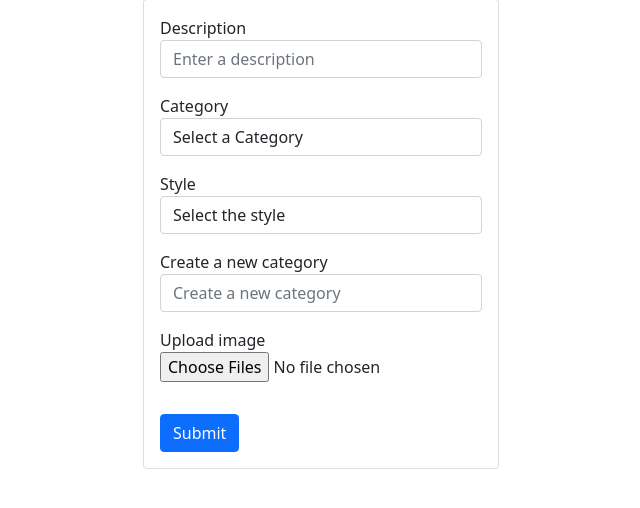
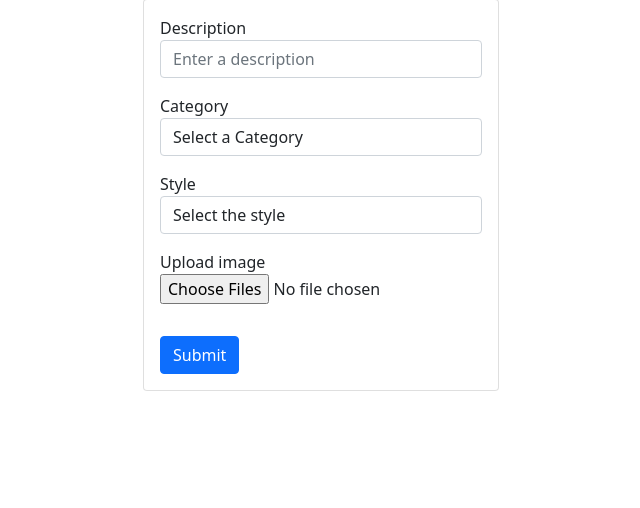
Before and after one commit to davykanye/Drip, a Django app: template templates/wardrobe/add_pic.html in a window 1280 px wide. Shown: the part 119-627 px from the top of the page, without its empty margins (319-959 px from the left). Run offline with Django 3.2, Linux system fonts and the light colour scheme; the template is opened without the code that fills it, so the values that code supplies are empty.

Commit message:
sniff sniff

```diff
--- a/templates/wardrobe/add_pic.html
+++ b/templates/wardrobe/add_pic.html
@@ -50,11 +50,6 @@
             </div>
 
             <div class="form-group m-3">
-              <label>Create a new category</label>
-              <input name="category_new" type="text" placeholder="Create a new category" class="form-control">
-            </div>
-
-            <div class="form-group m-3">
               <label>Upload image</label>
               <input required name="image" type="file" multiple class="form-control-file">
             </div>
--- a/templates/wardrobe/wardrobe.html
+++ b/templates/wardrobe/wardrobe.html
@@ -23,6 +23,11 @@
 </head>
 
 <body>
+
+  <style media="screen">
+    body{ overflow-x: hidden;}
+  </style>
+
   <div class="row" style="margin-left: 0px;margin-right: 0px;padding-right: 15px;padding-left: 15px;margin-top: 20px;">
     <div class="col-3 text-center align-self-center" style="padding-left: 0px;padding-right: 0px;"><i class="far fa-user-circle" style="font-size: 60px;"></i></div>
     <div class="col-5 text-left align-self-center" style="padding-left: 0px;">
--- a/wardrobe/views.py
+++ b/wardrobe/views.py
@@ -40,8 +40,6 @@ def add_pic(request):
 
         if data['category'] != 'none':
             category = Category.objects.get(id=data['category'])
-        elif data['category_new'] != '':
-            category, created = Category.objects.get_or_create(name=data['category_new'])
         else:
             category = None
 
@@ -269,8 +267,6 @@ def search_item(request, image):
 
         if data['category'] != 'none':
             category = Category.objects.get(id=data['category'])
-        elif data['category_new'] != '':
-            category, created = Category.objects.get_or_create(name=data['category_new'])
         else:
             category = None
 
```
